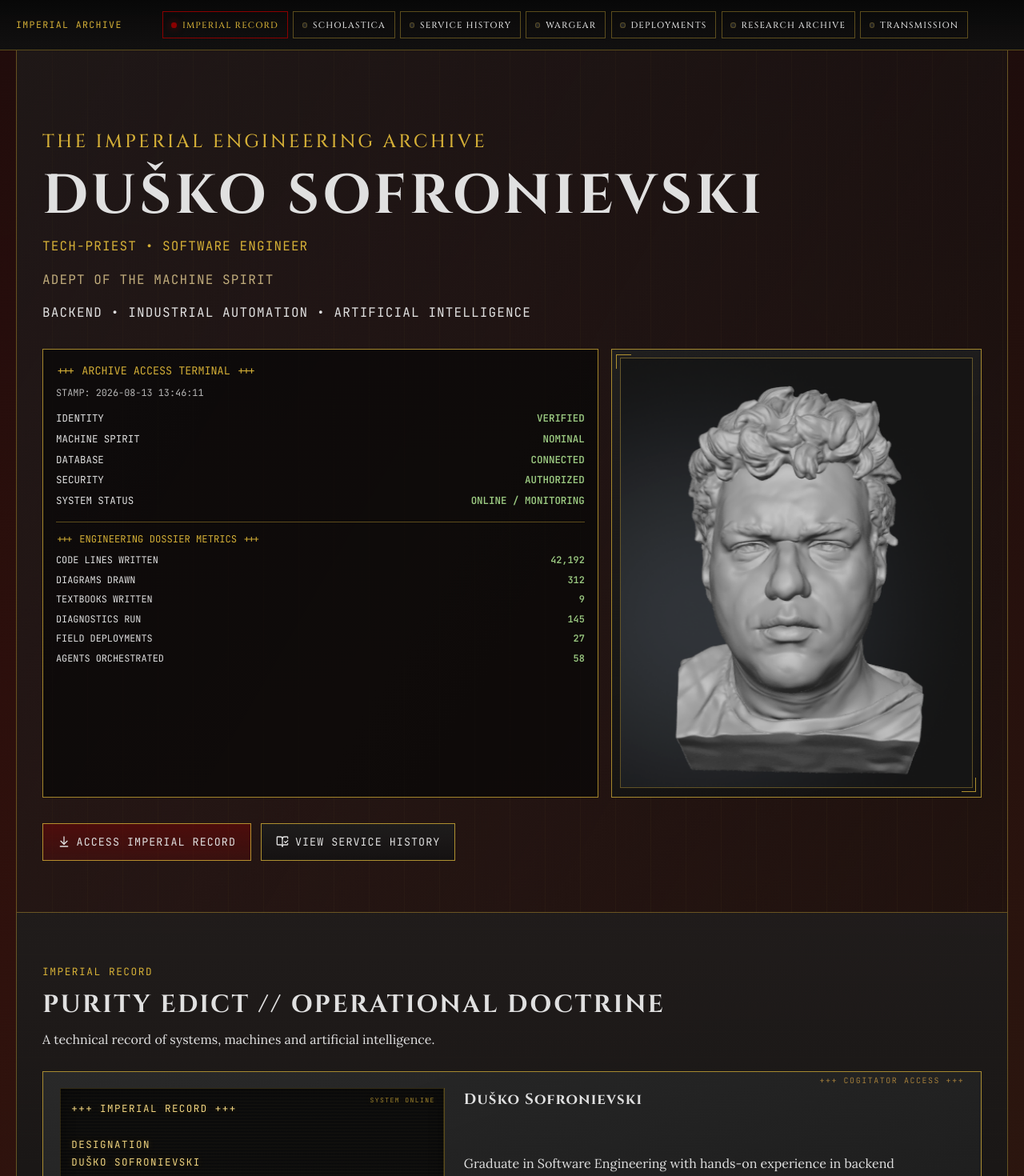
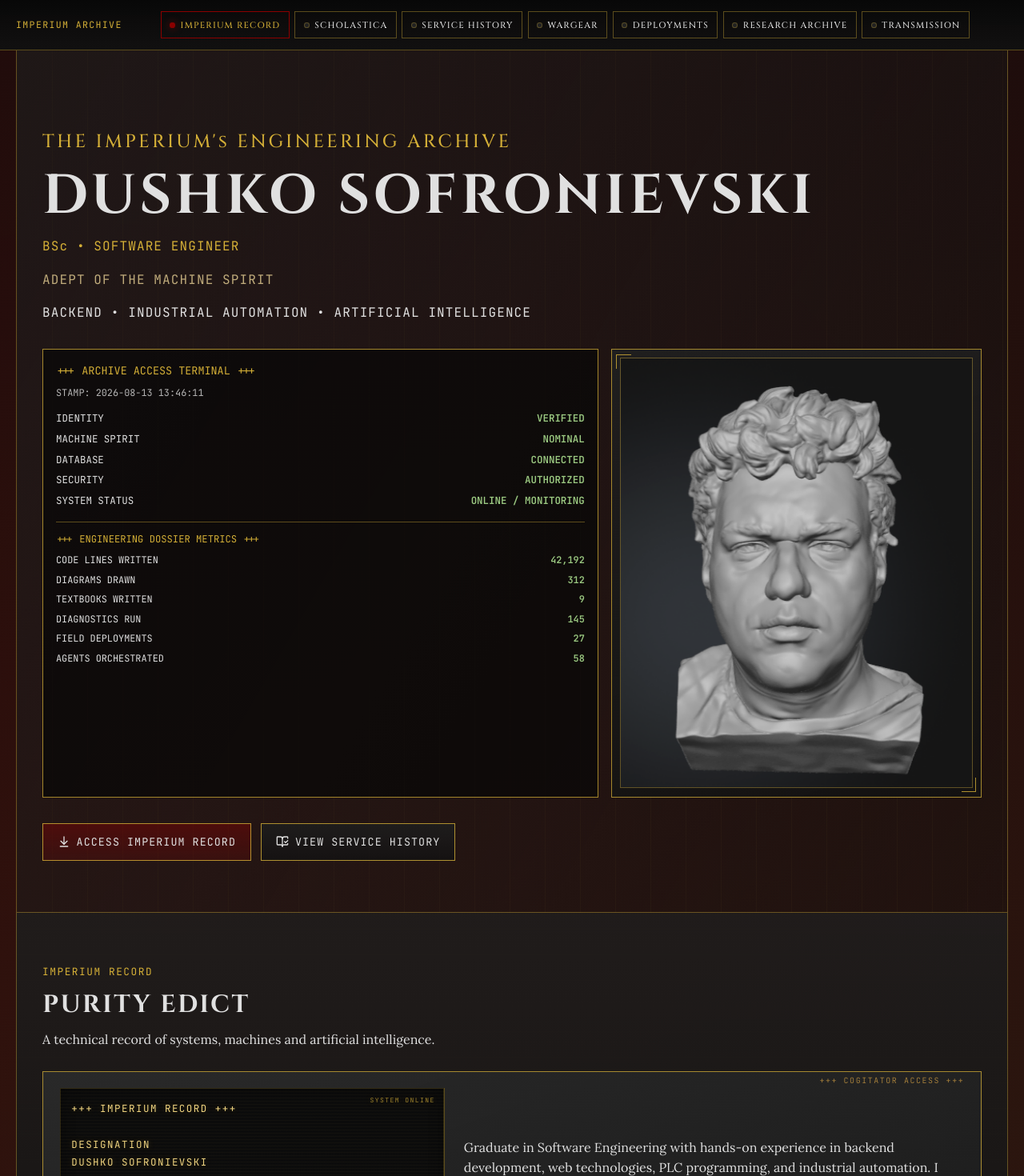
Before and after one commit to Sofre/Sofre-Archive, a Vue app: page / in a window 1280 px wide. Shown: the top 1470 px of the page at 80% size. Built offline with nearby package versions, Linux system fonts and the light colour scheme.

Commit message:
Update archive branding and navigation

```diff
--- a/src/components/ImperialNavigation.vue
+++ b/src/components/ImperialNavigation.vue
@@ -46,7 +46,7 @@ onUnmounted(() => {
 <template>
   <header class="imperial-nav">
     <div class="imperial-nav__bar">
-      <p class="imperial-nav__sigil">IMPERIAL ARCHIVE</p>
+      <p class="imperial-nav__sigil">IMPERIUM ARCHIVE</p>
       <button class="imperial-nav__toggle" type="button" aria-label="Toggle archive navigation" @click="mobileOpen = !mobileOpen">
         <Menu v-if="!mobileOpen" :size="20" />
         <X v-else :size="20" />
--- a/src/components/PersonnelRecord.vue
+++ b/src/components/PersonnelRecord.vue
@@ -3,10 +3,10 @@ import { onMounted, ref } from 'vue'
 import SectionHeader from './SectionHeader.vue'
 
 const terminalLines = [
-  '+++ IMPERIAL RECORD +++',
+  '+++ IMPERIUM RECORD +++',
   '',
   'DESIGNATION',
-  'DUŠKO SOFRONIEVSKI',
+  'DUSHKO SOFRONIEVSKI',
   '',
   'CLASS',
   'SOFTWARE ENGINEER',
@@ -76,10 +76,10 @@ onMounted(() => {
 </script>
 
 <template>
-  <section id="imperial-record" class="personnel-record section reveal" aria-labelledby="record-title">
+  <section id="imperium-record" class="personnel-record section reveal" aria-labelledby="record-title">
     <SectionHeader
-      overline="IMPERIAL RECORD"
-      title="PURITY EDICT // OPERATIONAL DOCTRINE"
+      overline="IMPERIUM RECORD"
+      title="PURITY EDICT"
       subtitle="A technical record of systems, machines and artificial intelligence."
     />
 
@@ -87,7 +87,7 @@ onMounted(() => {
       <pre class="personnel-record__terminal" aria-live="polite">{{ typedTerminalLines.join('\n') }}<span v-if="!typingFinished" class="personnel-record__terminal-cursor" aria-hidden="true" /></pre>
 
       <article class="personnel-record__archive" aria-live="polite">
-        <h3 id="record-title">Duško Sofronievski</h3>
+        <h3 id="record-title"></h3>
         <p>Graduate in Software Engineering with hands-on experience in backend development, web technologies, PLC programming, and industrial automation. I build reliable systems across software engineering, automation, and AI-assisted workflows, with a focus on real-world integration and long-term architectural clarity.</p>
         <p>My objective is to work in a Software Engineering role where I can contribute to meaningful projects, continue learning across all areas of technology, and grow toward a System Architect career. I value disciplined engineering, practical problem solving, and the ability to connect complex systems into dependable solutions.</p>
       </article>
--- a/src/views/ArchiveView.vue
+++ b/src/views/ArchiveView.vue
@@ -89,8 +89,8 @@ const scholasticaSummary = [
 
 const sections = [
   {
-    id: 'imperial-record',
-    label: 'IMPERIAL RECORD',
+    id: 'imperium-record',
+    label: 'IMPERIUM RECORD',
     subtitle: 'Profile / Doctrine',
     info: 'Professional summary, specialization focus, and engineering operating principles.',
   },
@@ -183,23 +183,23 @@ useScrollAnimation('.reveal')
 
     <main>
       <section id="hero" class="hero reveal" aria-labelledby="archive-title">
-        <p class="hero__overline">THE IMPERIAL ENGINEERING ARCHIVE</p>
-        <h1 id="archive-title">DUŠKO SOFRONIEVSKI</h1>
-        <p class="hero__designation">TECH-PRIEST • SOFTWARE ENGINEER</p>
+        <p class="hero__overline">THE IMPERIUM's ENGINEERING ARCHIVE</p>
+        <h1 id="archive-title">DUSHKO SOFRONIEVSKI</h1>
+        <p class="hero__designation">BSc • SOFTWARE ENGINEER</p>
         <p class="hero__secondary">ADEPT OF THE MACHINE SPIRIT</p>
         <p class="hero__specialization">BACKEND • INDUSTRIAL AUTOMATION • ARTIFICIAL INTELLIGENCE</p>
 
         <div class="hero__status-layout">
           <SystemStatus />
-          <figure class="hero__portrait" aria-label="Duško Sofronievski portrait">
-            <img :src="mePortrait" alt="Portrait of Duško Sofronievski" loading="eager" decoding="async" />
+          <figure class="hero__portrait" aria-label="Dushko Sofronievski portrait">
+            <img :src="mePortrait" alt="Portrait of Dushko Sofronievski" loading="eager" decoding="async" />
           </figure>
         </div>
 
         <div class="hero__actions">
-          <button type="button" @click="goTo('imperial-record')">
+          <button type="button" @click="goTo('imperium-record')">
             <ArrowDownToLine :size="16" />
-            ACCESS IMPERIAL RECORD
+            ACCESS IMPERIUM RECORD
           </button>
           <button type="button" class="secondary" @click="goTo('service-history')">
             <BookOpenCheck :size="16" />
```
